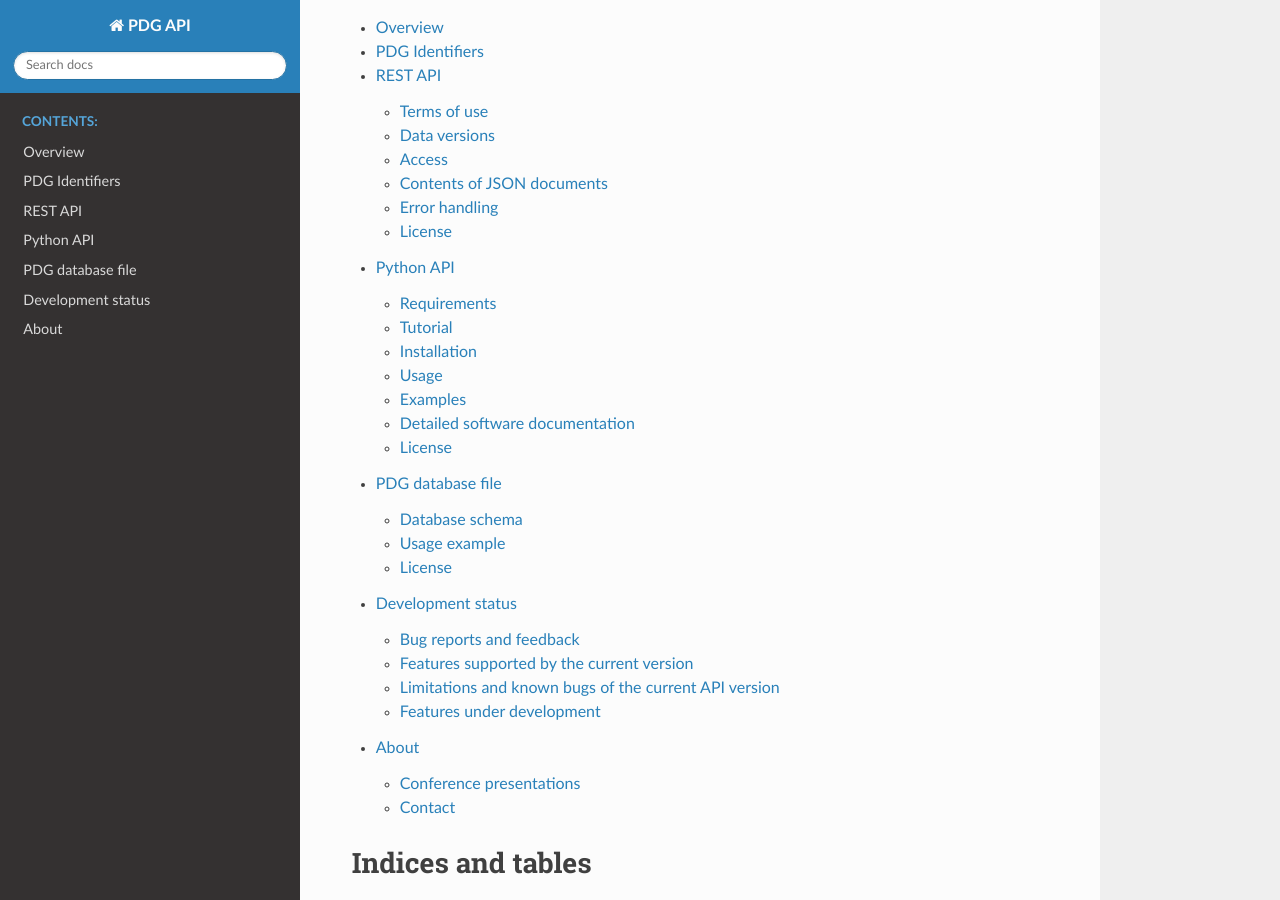
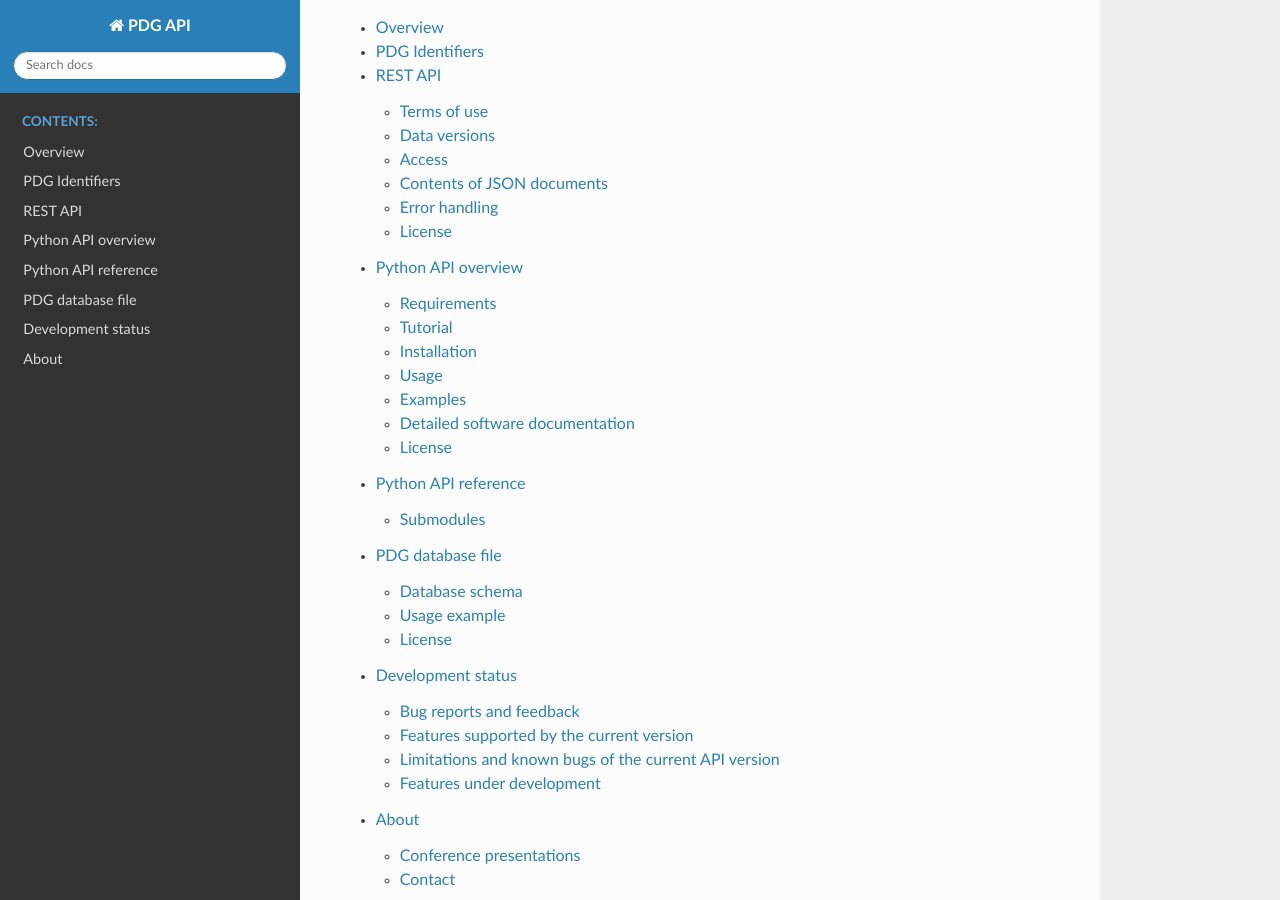
Before and after one commit to particledatagroup/api, a Sphinx documentation site: the page built from docs/source/index.rst, in a window 1280 px wide and 900 px high, scrolled down 384 px. Built offline with Sphinx 7.4.7 and the Read the Docs theme 3.1.0, drawn with Linux system fonts in a browser that asks for light colours; comment, search, counter and statistics services are not loaded.

Commit message:
Move API reference into top level of docs TOC

````diff
--- a/docs/source/index.rst
+++ b/docs/source/index.rst
@@ -22,6 +22,7 @@ PDG API.
    pdgidentifiers
    restapi
    pythonapi
+   pdg
    schema
    status
    about
--- a/docs/source/pdg.rst
+++ b/docs/source/pdg.rst
@@ -1,5 +1,5 @@
-pdg package
-===========
+Python API reference
+====================
 
 .. automodule:: pdg
    :members:
--- a/docs/source/pythonapi.md
+++ b/docs/source/pythonapi.md
@@ -1,4 +1,4 @@
-# Python API
+# Python API overview
 
 The PDG Python API provides a high-level tool for programmatically accessing PDG data.
 For most users, this is the recommended way to access PDG data in machine-readable format.
@@ -68,7 +68,7 @@ Any use of the PDG Python API starts with importing the package and connecting t
 import pdg
 api = pdg.connect()
 ```
-As discussed below, `connect()` takes two optional arguments:
+As discussed in the [API reference](pdg.rst), `connect()` takes two optional arguments:
 1. The URL of the database to use. The default is to use the SQLite database file installed with the `pdg` package.
 2. Whether the API should operate in pedantic mode or not. Pedantic mode is disabled by default.
 
@@ -312,11 +312,7 @@ for p in api.get_particle_by_mcid(211).properties():
 ## Detailed software documentation
 
 Detailed information on all public classes, methods and utility functions provided by the PDG Python API
-is given below, based on the inline code documentation.
-
-```{eval-rst}
-.. include:: pdg.rst
-```
+is given in the [API reference](pdg.rst), based on the inline code documentation.
 
 ## License
 
````
